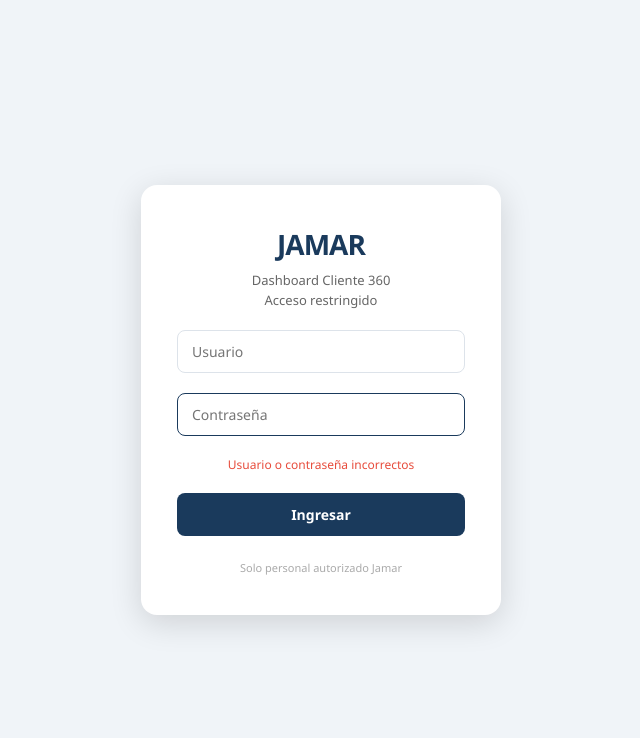
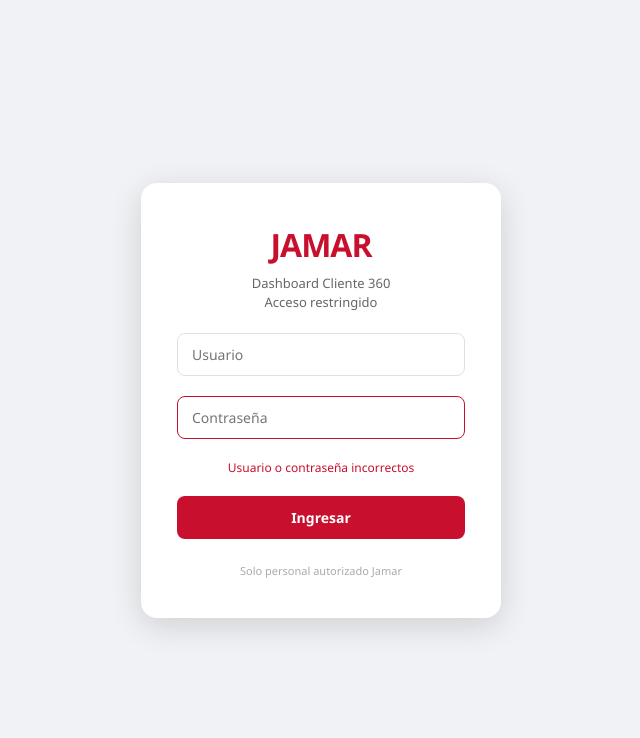
Before and after one commit to Hainerguzman/dashboard-cliente360, a plain HTML site: page index.html in a window 1280 px wide. Both pictures are taken after a click on the button "Ingresar". Shown: the top 738 px of the page, without its empty margins (319-959 px from the left). Drawn offline with Linux system fonts and the light colour scheme.

Commit message:
Fix login colors — red #C8102E matching Guias de Exhibicion

```diff
--- a/index.html
+++ b/index.html
@@ -170,16 +170,16 @@
 }
 
 /* ── LOGIN OVERLAY ─────────────────────────────────── */
-#login-overlay{position:fixed;inset:0;background:#f0f4f8;z-index:99999;display:flex;align-items:center;justify-content:center}
+#login-overlay{position:fixed;inset:0;background:#F0F2F5;z-index:99999;display:flex;align-items:center;justify-content:center}
 #login-overlay.hidden{display:none}
 .login-box{background:#fff;border-radius:16px;box-shadow:0 8px 32px rgba(0,0,0,.14);padding:40px 36px;width:100%;max-width:360px;display:flex;flex-direction:column;align-items:center;gap:20px}
-.login-logo{font-size:28px;font-weight:900;letter-spacing:-1px;color:#1a3a5c}
+.login-logo{font-size:32px;font-weight:900;letter-spacing:-1px;color:#C8102E}
 .login-subtitle{font-size:13px;color:#666;margin-top:-12px;text-align:center;line-height:1.5}
-.login-box input{width:100%;padding:11px 14px;border:1.5px solid #dde3ea;border-radius:8px;font-size:14px;outline:none;transition:border-color .2s;font-family:inherit}
-.login-box input:focus{border-color:#1a3a5c}
-.login-btn{width:100%;padding:12px;background:#1a3a5c;color:#fff;border:none;border-radius:8px;font-size:14px;font-weight:700;cursor:pointer;transition:filter .2s;font-family:inherit}
-.login-btn:hover{filter:brightness(1.2)}
-.login-error{color:#e74c3c;font-size:12px;text-align:center;min-height:16px}
+.login-box input{width:100%;padding:11px 14px;border:1.5px solid #E0E0E0;border-radius:8px;font-size:14px;outline:none;transition:border-color .2s;font-family:inherit}
+.login-box input:focus{border-color:#C8102E}
+.login-btn{width:100%;padding:12px;background:#C8102E;color:#fff;border:none;border-radius:8px;font-size:14px;font-weight:700;cursor:pointer;transition:filter .2s;font-family:inherit}
+.login-btn:hover{filter:brightness(.9)}
+.login-error{color:#C8102E;font-size:12px;text-align:center;min-height:16px}
 .login-footer{font-size:11px;color:#aaa;text-align:center;margin-top:4px}
 </style>
 </head>
```
